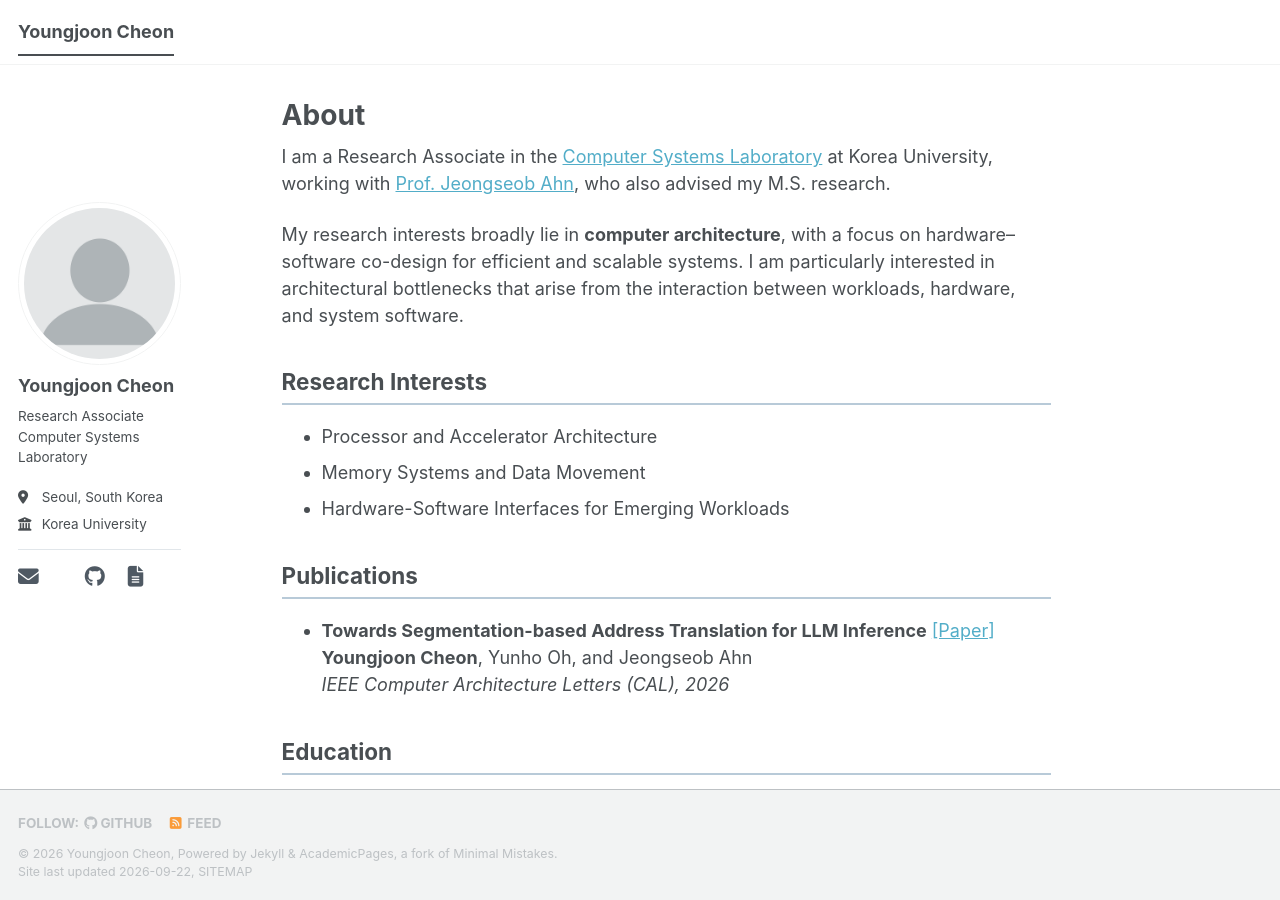
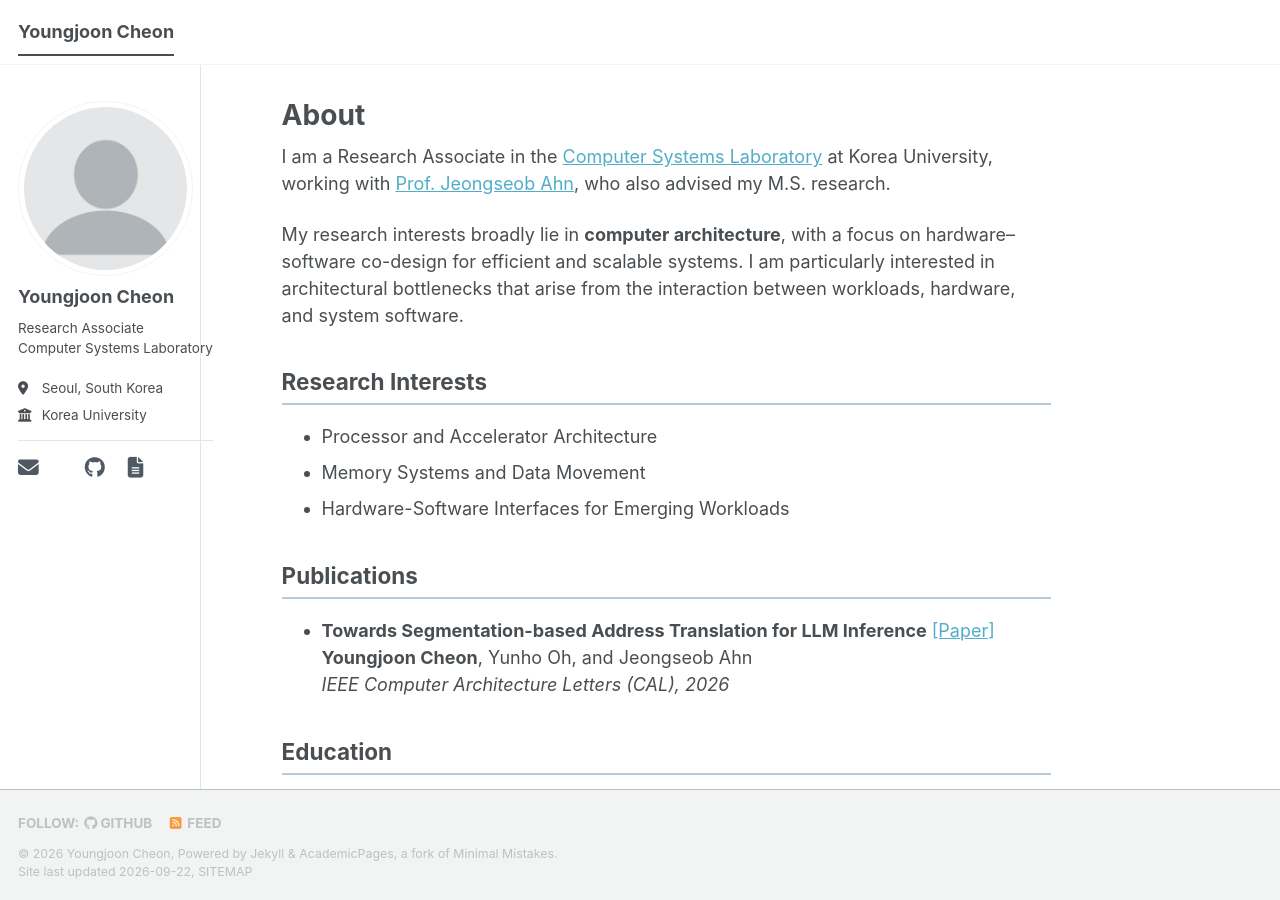
Before and after one commit to cheonyj7/cheonyj7.github.io, a Jekyll site: the page built from _pages/about.md, in a window 1280 px wide and 900 px high. Built offline with Jekyll 4.4.1, drawn with Linux system fonts in a browser that asks for light colours; a style sheet for code colours, icons or effects is not loaded.

Commit message:
Minor fix

```diff
--- a/assets/css/main.scss
+++ b/assets/css/main.scss
@@ -50,19 +50,10 @@
 
 @media (min-width: 1024px) {
   .sidebar {
-    position: relative;
-    padding-right: 1.5rem;
-    box-sizing: border-box;
-  }
-
-  .sidebar::after {
-    content: "";
-    position: absolute;
-    top: 0;
-    bottom: 0;
-    right: 0.7rem;
-    width: 1px;
-    background: #dfe5e9;
+    background-image: linear-gradient(#dfe5e9, #dfe5e9);
+    background-repeat: no-repeat;
+    background-size: 1px 100%;
+    background-position: calc(100% - 0.7rem) 0;
   }
 }
 
```
